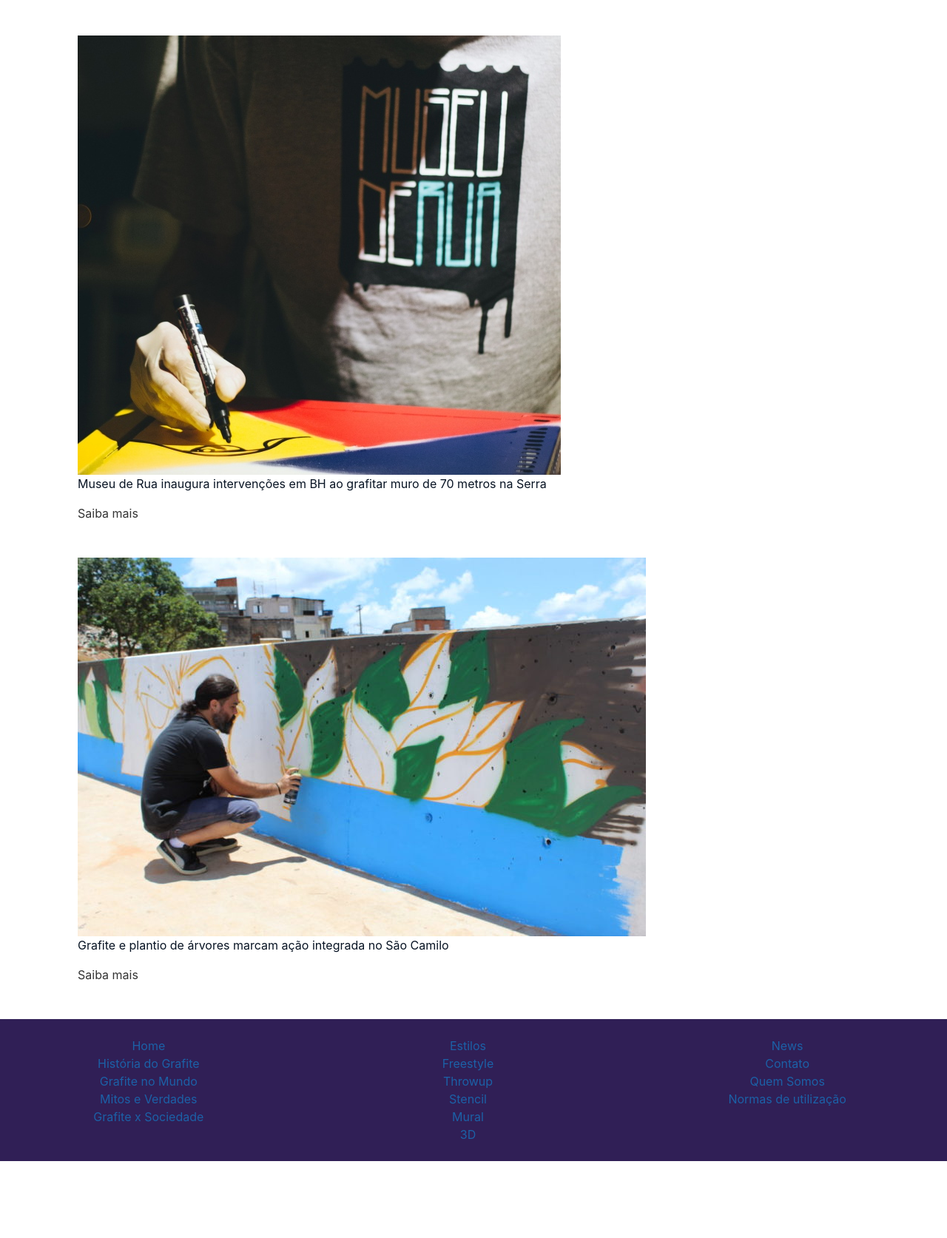
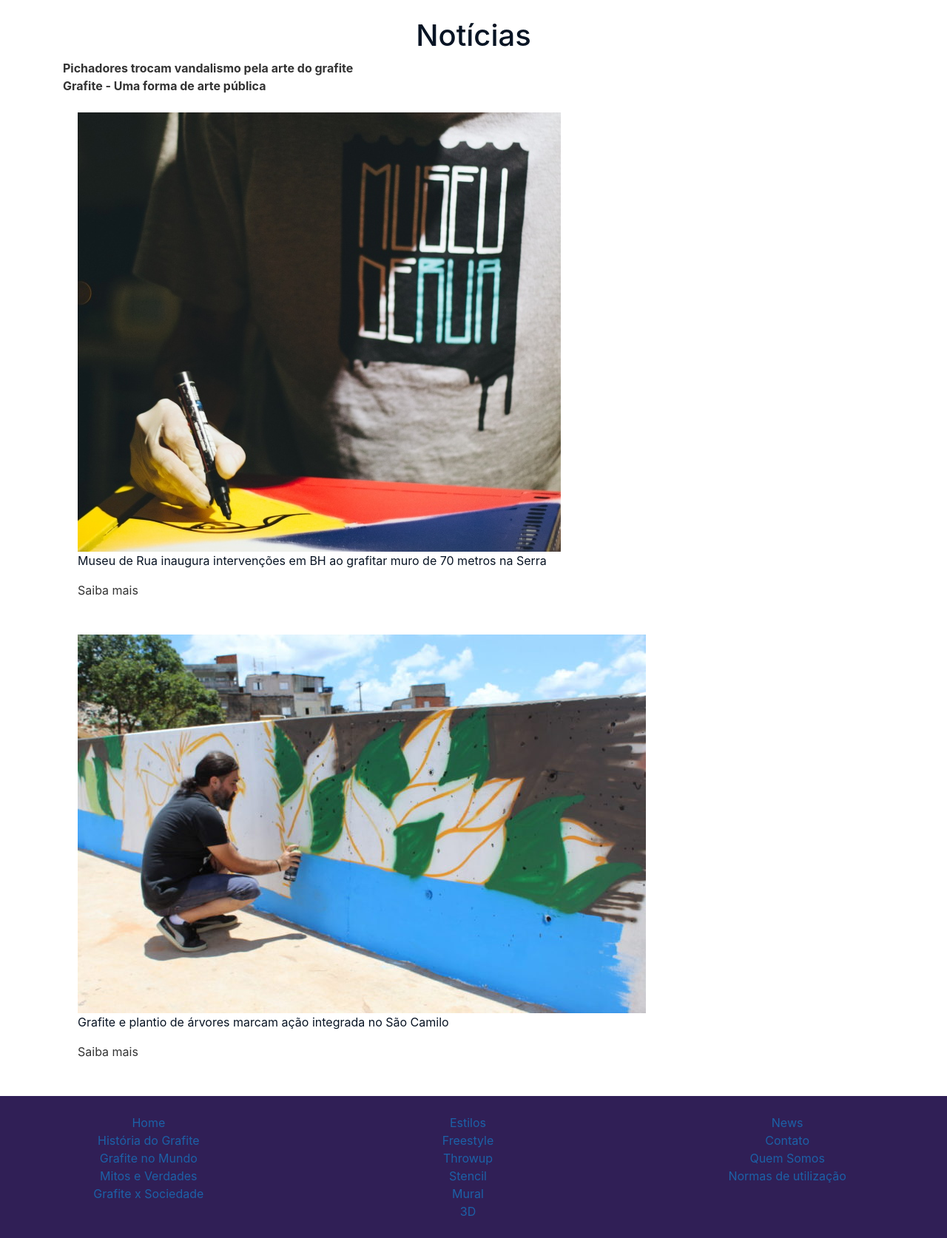
Before and after one commit to MOREIRALARISSA/Das-Ruas-para-Web, a PHP site: page /news.php in a window 1280 px wide. Shown: the part 166-1840 px from the top of the page at 74% size. Before the commit the page ends 1736 px from the top, so only its background shows below. Run offline with PHP 8.4, Linux system fonts and the light colour scheme.

Commit message:
Update news.php

```diff
--- a/news.php
+++ b/news.php
@@ -3,6 +3,20 @@
     //Incluido o menu de navegação
 ?>
 <main class="mt-4 mb-4">
+
+<h1> Notícias</h1>
+
+<article>
+
+<aside>
+<div>
+<a href="http://g1.globo.com/sao-paulo/sorocaba-jundiai/noticia/2014/04/pichadores-trocam-vandalismo-pela-arte-do-grafite.html"><strong> Pichadores trocam vandalismo pela arte do grafite </strong></a>
+</div>
+
+<div>
+<a href="https://educacao.uol.com.br/disciplinas/artes/grafite-uma-forma-de-arte-publica.htm"><strong> Grafite - Uma forma de arte pública </strong></a>
+</div>
+</aside>
    <div class="modal1">
 
     <div class="card-body">
@@ -134,10 +148,8 @@
         </div>
         </div>
     </div>
-
-
-
 </div>
+</article>
 </main>
 
 <?php
```
